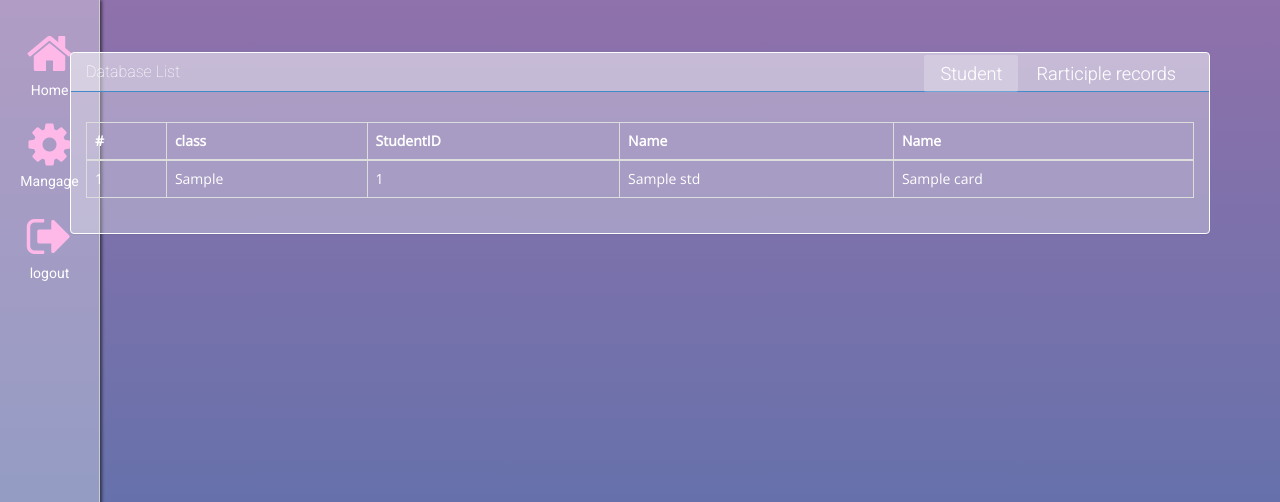
After one commit to kylinfish/seminar_signature, a Django app: template web_app/templates/dblist.html in a window 1280 px wide. The commit adds this page. Shown: the top 502 px of the page. Run offline with Django 3.2, Linux system fonts and the light colour scheme; the template is opened without the code that fills it: most values are stand-ins (such as "Sample title", 1, 10 or a date in 2020); parts of the project's set-up code (start-up, migrations or seed data) failed here and were passed over; some libraries are stand-ins or nearby versions.

Commit message:
new function => db list , to show all transitions

```diff
--- /dev/null
+++ b/web_app/templates/dblist.html
@@ -0,0 +1,157 @@
+
+{% extends 'base.html' %}
+{% block content %}
+{% load staticfiles %}
+
+<style type="text/css">
+/*Panel tabs*/
+.panel-tabs {
+    position: relative;
+    bottom: 30px;
+    clear:both;
+    border-bottom: 1px solid transparent;
+}
+
+.panel-tabs > li {
+    float: left;
+    margin-bottom: -1px;
+}
+
+.panel-tabs > li > a {
+    margin-right: 2px;
+    margin-top: 4px;
+    line-height: .85;
+    border: 1px solid transparent;
+    border-radius: 4px 4px 0 0;
+    color: #ffffff;
+}
+
+.panel-tabs > li > a:hover {
+    border-color: transparent;
+    color: #ffffff;
+    background-color: transparent;
+}
+
+.panel-tabs > li.active > a,
+.panel-tabs > li.active > a:hover,
+.panel-tabs > li.active > a:focus {
+    color: #fff;
+    cursor: default;
+    -webkit-border-radius: 2px;
+    -moz-border-radius: 2px;
+    border-radius: 2px;
+    background-color: rgba(255,255,255, .23);
+    border-bottom-color: transparent;
+}
+.panel-body{
+  background-image:none;
+  background-color:none;
+}
+</style>
+<br>
+<div class="container">
+  <div class="row">
+    <div class="col-md-12">
+            <div class="panel panel-primary">
+                <div class="panel-heading">
+                    <h3 class="panel-title">Database List</h3>
+                    <span class="pull-right">
+                        <!-- Tabs -->
+                        <ul class="nav panel-tabs">
+                            <li class="active"><a href="#tab1" data-toggle="tab">Student </a></li>
+                            <li><a href="#tab2" data-toggle="tab">Rarticiple records</a></li>
+                        </ul>
+                    </span>
+                </div>
+                <div class="panel-body">
+                    <div class="tab-content">
+                        <div class="tab-pane active" id="tab1">
+                            <table id="example" class="table table-bordered" cellspacing="0" width="100%" >
+                            <thead>
+                                <tr>
+                                    <th>#</th>
+                                    <th>class</th>
+                                    <th>StudentID</th>
+                                    <th>Name</th>
+                                    <th>Name</th>
+                                </tr>
+                            </thead>
+                            {% if std %}
+                            <tbody>
+                              {% for p in std%}
+                                <tr>
+                                    <td>{{p.pk}}</td>
+                                    <td>{{p.c_g}}</td>
+                                    <td>{{p.s_id}}</td>
+                                    <td>{{p.name}}</td>
+                                    <td>{{p.card}}</td>
+                                </tr>
+                               {% endfor %}
+                            </tbody>
+                            {% endif %}
+                            </table>
+                        </div>
+                        <div class="tab-pane" id="tab2">
+                            <div id="description" class="col-md-5 col-md-offset-4">
+                                <center><h3>Totall records:  <span style="color:#9AFF9A">{{p_count}}</span></h3>
+                                <h2>Do you want to show all data?</h2>
+                                <a onclick ="load_data();"><button type="button" class="btn btn-success ">Yes</button></a>
+                                </center>
+                                <i id="loading" class="fa fa-refresh fa-spin col-md-offset-6 hidden" style="font-size:80px;"></i>
+                            </div>
+                          <table id="table2"class="table table-bordered hidden" cellspacing="0" width="100%" >
+                            <thead>
+                                <tr>
+                                    <th>#</th>
+                                    <th>Time</th>
+                                    <th>Seminar Unit</th>
+                                    <th>Name</th>
+                                    <th>Student ID</th>
+                                </tr>
+                            </thead>
+                            <tbody id="tbody_co">
+                            </tbody>
+                            </table>
+                        </div>
+                    </div>
+                </div>
+            </div>
+        </div>
+  </div>
+</div>
+
+
+
+<script src="//code.jquery.com/jquery-1.10.2.min.js"></script>
+<script src="//netdna.bootstrapcdn.com/bootstrap/3.0.0/js/bootstrap.min.js"></script>
+<script type="text/javascript">
+  function load_data(btn,field){
+    $('#loading').toggleClass("hidden");
+      $.ajax({
+        url: "/particple_records" ,
+        type: 'POST',
+        async:false,
+        data: {
+            yes:"yes"
+        },success: function(msg) {
+            $.each(msg['p_list'], function(key, value){
+                $("#tbody_co").append("<tr><td>"+key+"</td>"+
+                                                        "<td>"+value['participate']+"</td>"+
+                                                        "<td>"+value['unit']+"</td>"+
+                                                        "<td>"+value['std']+"</td>"+
+                                                        "<td>"+value['sid']+"</td></tr>");
+            });
+            $('#table2').toggleClass("hidden");
+            $('#loading').toggleClass("hidden");
+            $('#description').addClass("hidden");
+        },error: function(msg) {
+          $('#loading').toggleClass("hidden");
+          alert("error");
+          console.log('錯誤記錄');
+        }
+      });
+  }
+
+</script>
+
+{% endblock %}
--- a/web_app/templates/manage.html
+++ b/web_app/templates/manage.html
@@ -36,7 +36,7 @@
                         <img class="icon" src="{% static 'icon/people1.png'%}">
                     </div>
                     <div class="item-content">
-                        <h3>Student Management</h3>
+                        <h3>Student Reocrds Search</h3>
 
                     </div>
                 </article> <!-- home-features-item -->
@@ -44,14 +44,14 @@
             </a>
         </div>
         <div class="col-lg-4 col-sm-6">
-            <a href="#" onclick="alert('尚未啟動)">
+            <a href="/dblist">
             <div class="feature-widget">
                 <article class="home-features-item hover">
                     <div class="item-icon">
                         <img class="icon" src="{% static 'icon/task.png'%}">
                     </div>
                     <div class="item-content">
-                        <h3>Visualization</h3>
+                        <h3>DB List</h3>
                     </div>
                 </article> <!-- home-features-item -->
             </div> <!-- feature-widget -->
--- a/web_app/urls.py
+++ b/web_app/urls.py
@@ -11,4 +11,6 @@ urlpatterns = patterns('',
     url(r'^manage', views.manage, name='manage'),
     url(r'^unit_management', views.unit_management, name='unit_management'),
     url(r'^std_search', views.std_search, name='std_search'),
+    url(r'^dblist', views.dblist, name='dblist'),
+    url(r'^particple_records', views.particple_records, name='particple_records'),
 )
```
Also changed, not shown: web_app/templates/signature.html (+1 -10 lines), web_app/views.py (+39 -5 lines), db.sqlite3 (deleted), web_app/templates/std_search.html (renamed from web_app/templates/std_management.html), 2 other files.
